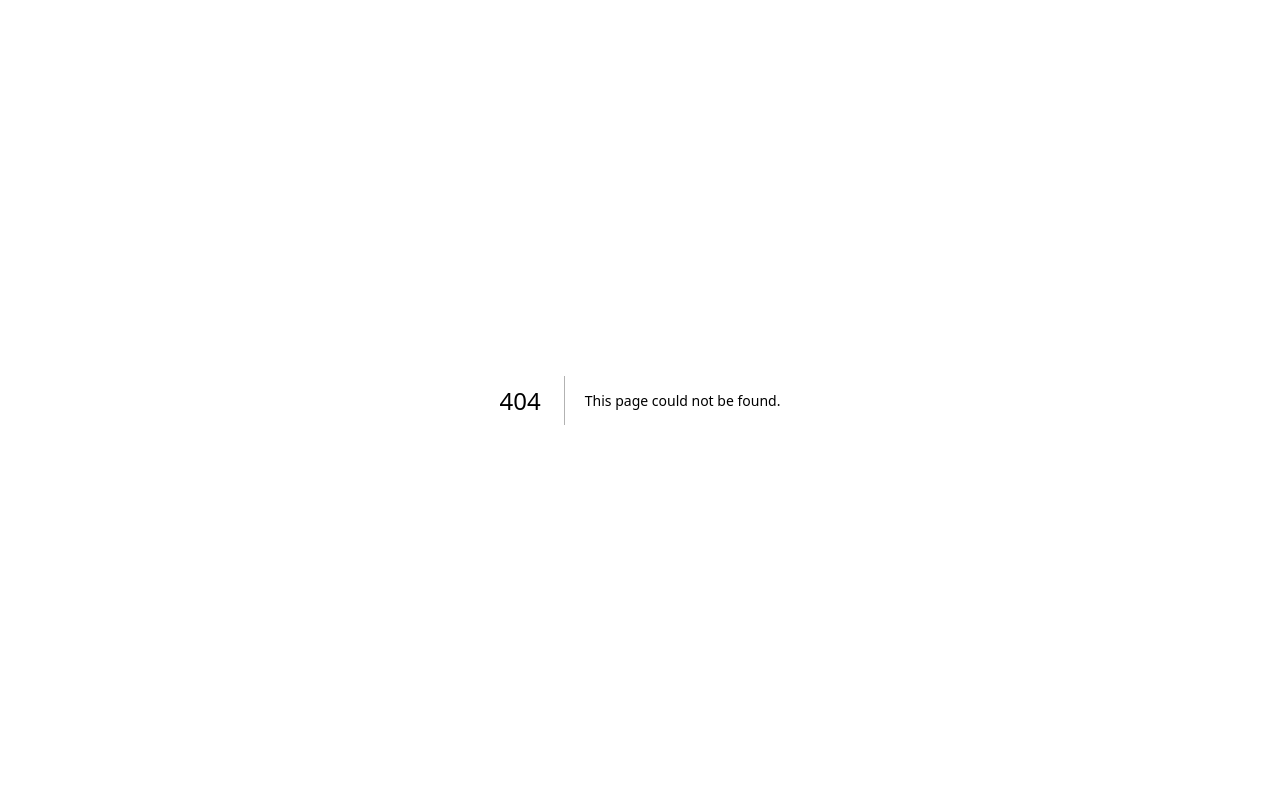
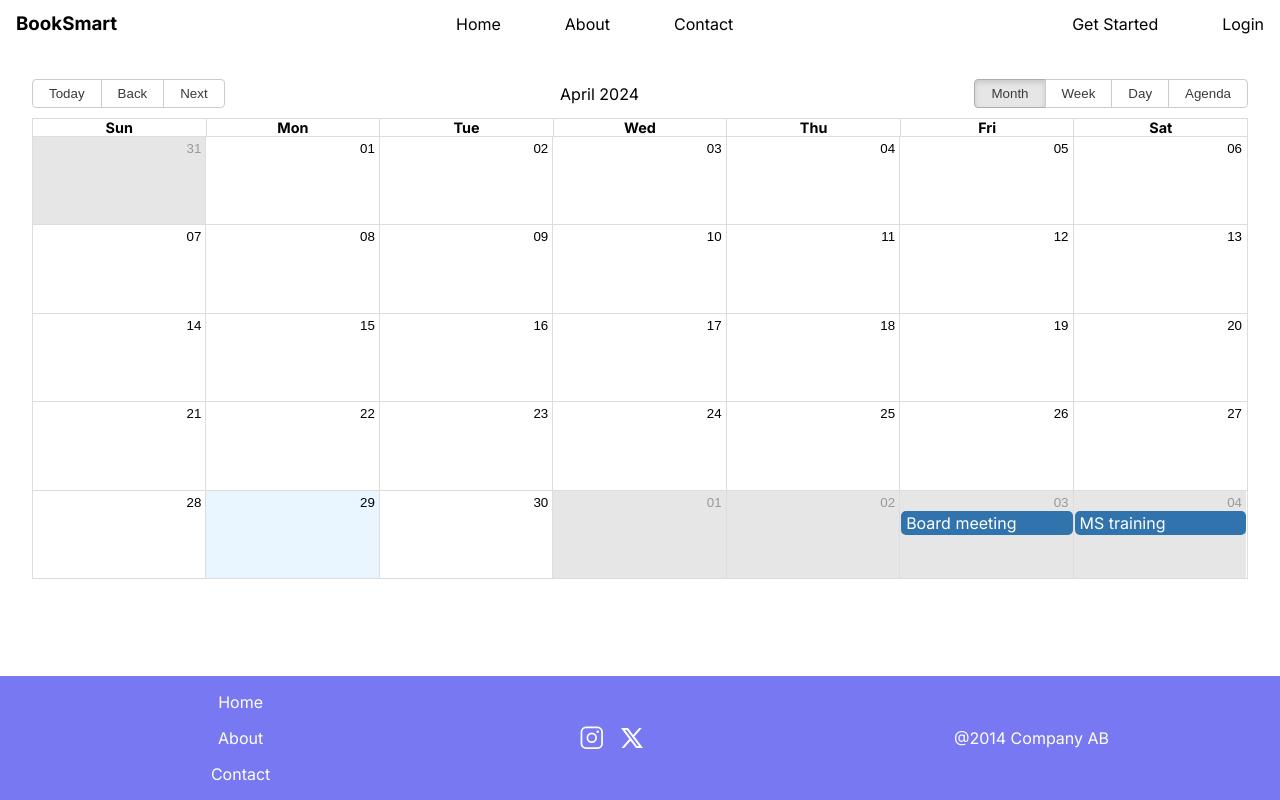
Before and after one commit to JavDaGreat/Booksmart-Frontend, a Next.js app: page /dashbord in a window 1280 px wide. Before the commit this address had no page. Built offline with nearby package versions, Linux system fonts and the light colour scheme.

Commit message:
Refactor Navbar component Add Form and Input components add Calendar

```diff
--- /dev/null
+++ b/src/app/dashbord/page.tsx
@@ -0,0 +1,59 @@
+"use client";
+import { Footer, Navbar } from "@/component";
+import { Calendar, dayjsLocalizer } from "react-big-calendar";
+import styles from "./styles.module.css";
+import dayjs from "dayjs";
+import "react-big-calendar/lib/css/react-big-calendar.css";
+
+export default function Page() {
+  const localizer = dayjsLocalizer(dayjs);
+  const events = [
+    {
+      id: 0,
+      title: "Board meeting",
+      start: new Date(2024, 4, 3, 9, 0, 0),
+      end: new Date(2024, 4, 3, 13, 0, 0),
+      resourceId: 1,
+    },
+    {
+      id: 1,
+      title: "MS training",
+      allDay: true,
+      start: new Date(2024, 4, 4, 9, 0, 0),
+      end: new Date(2024, 4, 4, 13, 0, 0),
+      resourceId: 2,
+    },
+    {
+      id: 2,
+      title: "Team lead meeting",
+      start: new Date(2018, 0, 29, 8, 30, 0),
+      end: new Date(2018, 0, 29, 12, 30, 0),
+      resourceId: 3,
+    },
+    {
+      id: 11,
+      title: "Birthday Party",
+      start: new Date(2018, 0, 30, 7, 0, 0),
+      end: new Date(2018, 0, 30, 10, 30, 0),
+      resourceId: 4,
+    },
+  ];
+
+  return (
+    <div>
+      <Navbar />
+      <div className={styles.calendarWrapper}>
+        <Calendar
+          localizer={localizer}
+          startAccessor="start"
+          endAccessor="end"
+          events={events}
+          style={{ height: 500 }}
+        />
+      </div>
+      <div className={styles.footerWrapper}>
+        <Footer />
+      </div>
+    </div>
+  );
+}
--- /dev/null
+++ b/src/app/dashbord/styles.module.css
@@ -0,0 +1,9 @@
+.calendarWrapper {
+  padding: 32px;
+}
+
+.footerWrapper {
+  width: 100vw;
+  position: fixed;
+  bottom: 0;
+}
--- a/src/app/page.tsx
+++ b/src/app/page.tsx
@@ -28,8 +28,8 @@ export default function Home() {
       </div>
 
       <div className={styles.cards}>
+        <Card title="Free" />
         <Card title="Pro" />
-        <Card title="Free" />
       </div>
 
       <Footer />
--- /dev/null
+++ b/src/app/signup/styles.module.css
@@ -0,0 +1,11 @@
+.container {
+  display: flex;
+  flex-direction: column;
+  gap: 40px;
+  background-color: #f1eff0;
+}
+.formWrapper {
+  display: flex;
+  justify-content: center;
+  align-items: center;
+}
--- a/src/component/Form/index.tsx
+++ b/src/component/Form/index.tsx
@@ -6,13 +6,14 @@ import { Input } from "../Input";
 export const Form: FC = () => {
   return (
     <form className={styles.formContainer}>
+      <h1>Sign Up</h1>
       <Input type="text" label="Name" />
       <Input type="email" label="Email" />
       <Input type="password" label="Password" />
       <Input type="password" label="Confirm Password" />
       <Input type="text" label="Company Name" />
 
-      <div>
+      <div className={styles.checkbox}>
         <input type="checkbox" />
         <label htmlFor="">Agree terms</label>
       </div>
--- a/src/component/Form/styles.module.css
+++ b/src/component/Form/styles.module.css
@@ -9,7 +9,7 @@
   border-radius: 10px;
   padding: 16px;
   width: 90vw;
-  max-width: 700px;
+  max-width: 600px;
   height: 80vh;
 }
 .inputWrapper {
@@ -17,3 +17,7 @@
   gap: 8px;
   width: 300px;
 }
+.checkbox {
+  display: flex;
+  gap: 8px;
+}
--- a/src/component/Navbar/index.tsx
+++ b/src/component/Navbar/index.tsx
@@ -1,10 +1,14 @@
 import { FC } from "react";
 import styles from "./styles.module.css";
+import logo from "@/assets/logo.png";
+import Image from "next/image";
 
 export const Navbar: FC = () => {
   return (
     <nav className={styles.container}>
-      <div className={styles.navTitle}>Home</div>
+      <div className={styles.navTitle}>
+        <h3>BookSmart</h3>
+      </div>
       <ul className={styles.navList}>
         <li>Home</li>
         <li>About</li>
```
Also changed, not shown: package.json (+7 -4 lines), src/app/signup/page.tsx (+6 -4 lines), src/assets/logo.png (added), 1 other file (tests, documents, lock files or other folders).
